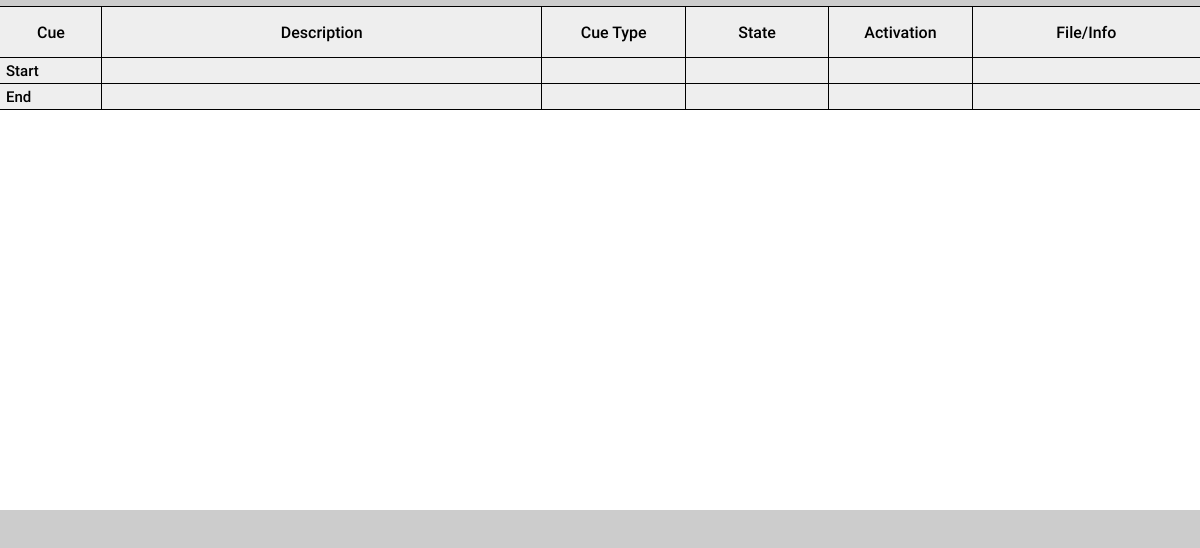
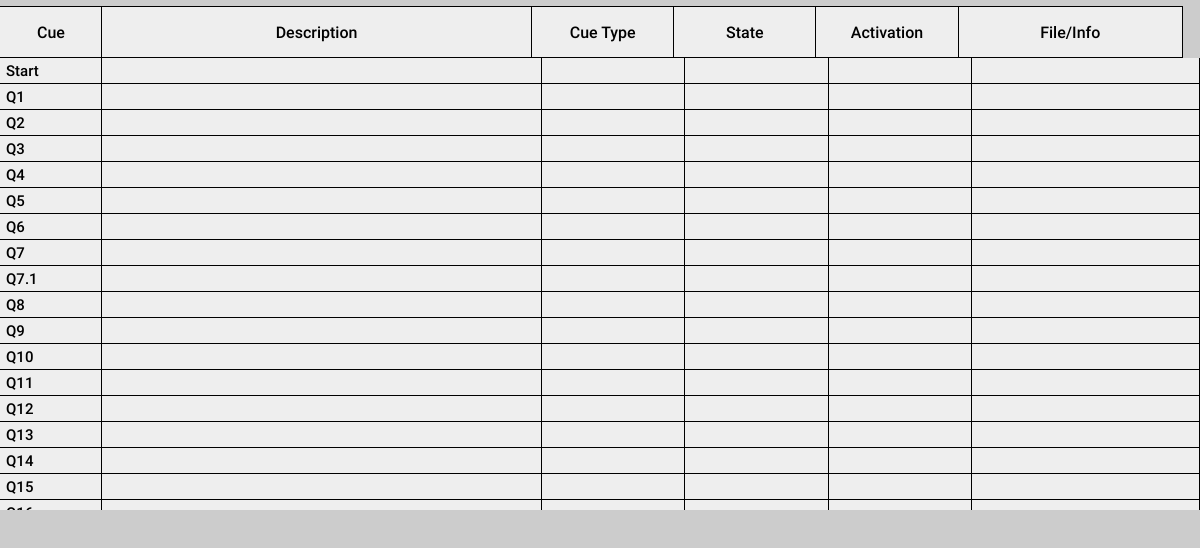
Before and after one commit to kennytheeggman/bbcue, an Electron app: page main/main.html in a window 1200 px wide. Shown: the part 64-612 px from the top of the page. Drawn offline with Linux system fonts and the light colour scheme.

Commit message:
Scrollbar fix

```diff
--- a/main/cue_list.css
+++ b/main/cue_list.css
@@ -16,6 +16,10 @@
     align-items: center;
     border-bottom: solid black 1px;
     border-top: solid black 1px;
+}
+.cues {
+    padding-right: 17px;
+    background-color: #ccc;
 }
 .cue-header {
     font-family: Roboto;
@@ -46,6 +50,7 @@
 #file {
     flex-grow: 3;
     width: 100px;
+    border-right: 1px solid black
 }
 p {
     text-align: center;
@@ -97,6 +102,7 @@ p {
 .s6 {
     flex-grow: 3;
     width: 100px;
+    border-right: 1px solid black;
 }
 .cue-label>p {
     font-size: 15px;
--- a/main/main.html
+++ b/main/main.html
@@ -40,7 +40,7 @@
             <div class="cue_list cue-label s5"><p></p></div>
             <div class="cue_list cue-label s6"><p></p></div>
         </div>
-        <!-- <div class="cue_list list-cues">
+        <div class="cue_list list-cues">
             <div class="cue_list cue-label s1"><p>Q1</p></div>
             <div class="cue_list cue-label s2"><p></p></div>
             <div class="cue_list cue-label s3"><p></p></div>
@@ -271,7 +271,7 @@
             <div class="cue_list cue-label s4"><p></p></div>
             <div class="cue_list cue-label s5"><p></p></div>
             <div class="cue_list cue-label s6"><p></p></div>
-        </div> -->
+        </div>
         <div class="cue_list list-cues">
             <div class="cue_list cue-label s1"><p>End</p></div>
             <div class="cue_list cue-label s2"><p></p></div>
--- a/main/script.js
+++ b/main/script.js
@@ -21,6 +21,6 @@ function getScrollbarWidth() {
 
   }
 
-console.log(getScrollbarWidth)
+console.log(getScrollbarWidth())
 
-document.querySelectorAll(".cues-header")[0].style.paddingRight = getScrollbarWidth() + "px"
+document.getElementsByClassName("cues-header")[0].style.paddingLeft = getScrollbarWidth() + "px"
```
